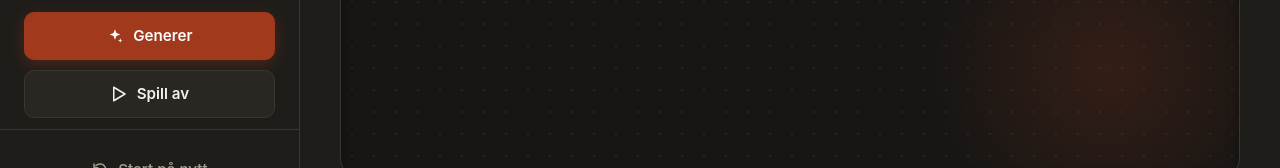
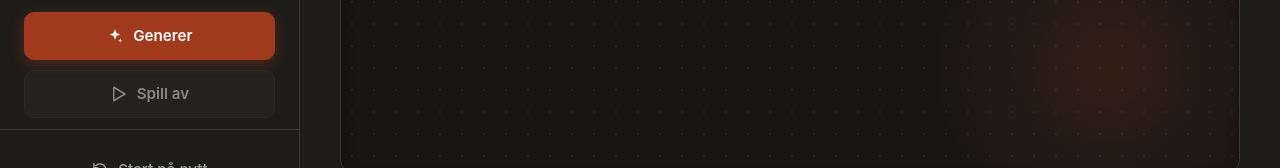
Before and after one commit to SondreHaugom/VibeKeys, a SvelteKit app: page / in a window 1280 px wide. Shown: the part 582-750 px from the top of the page. Built offline with nearby package versions, Linux system fonts and the light colour scheme.

Commit message:
Fix button state management and improve UI feedback for disabled buttons

```diff
--- a/src/routes/+page.svelte
+++ b/src/routes/+page.svelte
@@ -8,8 +8,8 @@ import {Sequencer, Soundfont, SplendidGrandPiano } from "smplr";
 
 
 let currentChords = $state([]);
-let isActive = $state(false);
-let playChords11 = $state(true)
+let isActive = $state(true);
+
 
 const restartSite = () => {
     window.location.reload();
@@ -32,7 +32,7 @@ function generateChords() {
 }
 
 
-
+/*
 function splitChords(progression) {
    progression.forEach((akkord, index) => {
         console.log(`${index} ${akkord}`);
@@ -71,8 +71,6 @@ async function playChords(akkord) {
 
 
 
-
-/*
 function generateMidiFile() {
     console.log("Du trykket på knappen")
 
@@ -166,7 +164,7 @@ function generateMidiFile() {
                     <svg viewBox="0 0 24 24" aria-hidden="true"><path d="M12 3l1.9 5.1L19 10l-5.1 1.9L12 17l-1.9-5.1L5 10l5.1-1.9z" /><path d="M19 15l.8 2.2L22 18l-2.2.8L19 21l-.8-2.2L16 18l2.2-.8z" /></svg>
                     Generer
                 </button>
-                <button class="btn btn_secondary" type="button" disabled={playChords11} onclick={playChords}>
+                <button class="btn btn_secondary" disabled={isActive} type="button" onclick={playChords}>
                     <svg viewBox="0 0 24 24" aria-hidden="true"><path d="M5 3v18l15-9L5 3z" /></svg>
                     Spill av
                 </button>
@@ -491,6 +489,11 @@ function generateMidiFile() {
         font-family: inherit;
         cursor: pointer;
         transition: background 0.12s, border-color 0.12s, color 0.12s, transform 0.08s;
+    }
+
+    .btn:disabled {
+        cursor: not-allowed;
+        opacity: 0.5;
     }
 
     .btn svg {
```
